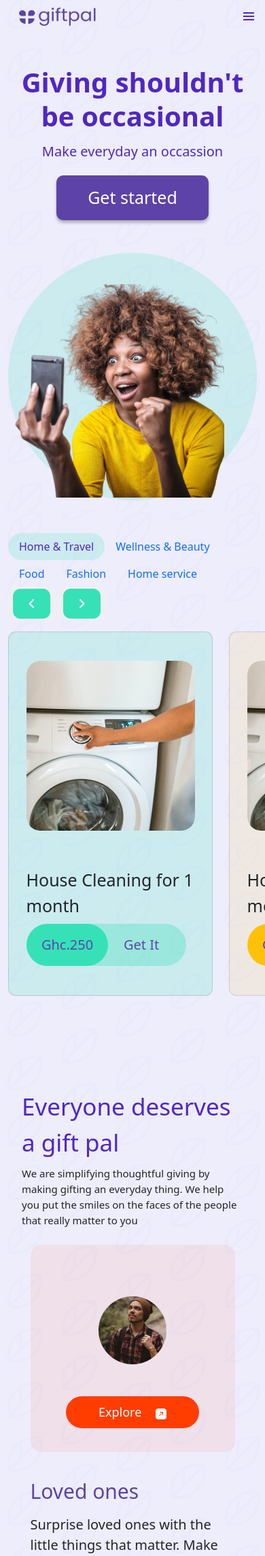
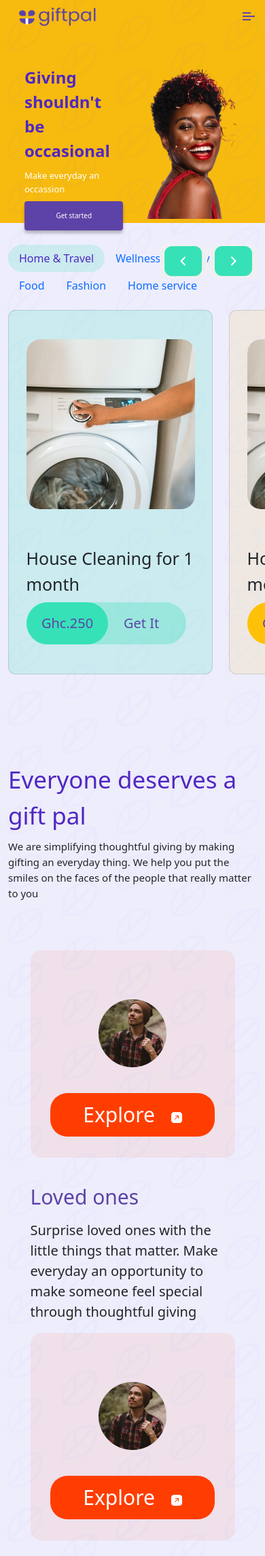
Before and after one commit to kewablay/Giftpal-v2.0, a PHP site: page / in a window 390 px wide. Shown: the top 2289 px of the page at 68% size. Run offline with PHP 8.4, Linux system fonts and the light colour scheme; some libraries are stand-ins or nearby versions.

Commit message:
added changes to the UI

```diff
--- a/css/main.css
+++ b/css/main.css
@@ -2,7 +2,6 @@
 html {
     scroll-behavior: smooth;
   }
-
 
 .bg--gray{
     background: url('../images/grey-bg.png') center ;
@@ -16,14 +15,18 @@ html {
     width: 200px;
     height: 50px;
 }
+
+.header{
+    margin-bottom: 2rem;
+}
 /* ---navbar starts---- */
 nav{
-    padding-top: 1rem;
     margin-bottom: 3.1rem;
     display: flex;
     justify-items: center;
     justify-content: space-between;
 }
+
 
 *a{text-decoration: none;}
 
@@ -71,7 +74,9 @@ nav a{
     background: inherit;
 }
 /* ---navbar ends---- */
-
+.header header{
+    margin: auto;
+}
 
 /* ----main content header section---- */
 
@@ -513,52 +518,6 @@ footer a{
 
 
 /* --------- media queries ------------- */
-@media only screen and (max-width: 992px) {
-    .main-intro-text{
-        display: flex;
-        flex-direction: column;
-        justify-content: center;
-        align-items: center;
-    }
-
-    .second-section .section-intro{
-        display: flex;
-        justify-content: center;
-        align-items: center;
-        margin-bottom: 2rem;
-    }
-    .second-section .intro-desc{
-        width: 307px;
-    }
-
-    .main-intro-text h3{
-        width: 100%;
-        text-align: center;
-    }
-
-    .main-intro-text p{
-        width: fit-content;
-    }
-
-    .hero-image{
-        display: flex;
-        justify-content: center;
-        align-items: center;
-    }
-    /* --gift card scroll ---- */
-    #scroll-btns{
-        position: static;
-        /* right: 0 */
-    }
-
-
-    /* third section */
-    .section-title{
-        text-align: center;
-    }
-}
-
-
 @media only screen and (max-width: 768px) {
 
 
@@ -643,67 +602,43 @@ footer a{
 
     }
 
+@media only screen and (max-width: 567px) {
+    .bg--yellow{
+        background: url('../images/grey-bg.png') center#FFC107;
+    }
 
-@media only screen and (max-width: 576px) {
+    .get-started-btn{
+        font-size: 10px;
+        font-weight: 400;
+        line-height: 15px;
+        border-radius: 4px;
+    }
     .brand img{
         width: 120px;
         height: 30px;
     }
 
+
     .main-intro-text h3{
-        font-size: 40px;
-        line-height: 50px;
+        font-size: 24px;
+        line-height: 36px;
         margin-bottom: .5rem;
+        width: 100%;
     }
 
     .main-intro-text p{
-        font-size: 20px;
+        font-size: 13px;
+        font-weight: 400;
+        line-height: 20px;
+        color: white;
         margin-bottom: 1rem;
+        width: 143px;
     }
-
-    .explore .explore-intro-text{
-        margin: .5rem;
-    }
-    .explore-card .my-button{
-        font-size: 18px;
-    }
-
-}
-
-@media only screen and (max-width: 576px) {
-    .nav-item-list{
-        width: 95%;
+    .hero-image .img{
+        width: 100%;
+        height: 100%;
     }
 }
 
 
-@media only screen and (max-width: 376px) {
-    .nav-item-list{
-        width: 94%;
-    }
-    .explore-card span{
-        margin-left: .5rem;
-    }
-
-    .explore-card a{
-        padding: 0.5rem 1rem;
-        background: #FF3D00;
-        border-radius:25px;
-        font-weight: 400;
-        text-decoration: none;
-        color: white;
-    }
-
-    /* second section */
-    .section-intro h3{
-        font-size: 40px;
-    }
-    .section-intro p{
-        text-align: center;
-    }
-    .second-section .intro-desc {
-        width: 270px;
-    }
-
-
-}
+/* --------- media queries ends -------- */
--- a/home.html
+++ b/home.html
@@ -18,6 +18,7 @@
 <body>
     <!-- ----start of first section----- -->
     <section class="landing-page first-section bg--gray">
+        <div class="header  bg--yellow">
             <nav class="navbar container">
                 <div class="brand">
                     <a href="#"></a><img src="images/giftpal-logo1.png" alt=""></a>
@@ -40,21 +41,28 @@
                     <li class="nav-link"><a class='link' href="#how-it-works">How it works</a></li>
                 </ul>
             </nav>
-        <!-- ----------- -->
+            <!-- -----navbar ends------ -->
 
-        <main class="main-content container">
-            <header class="main-header row pb-5 align-items-center">
-                <div class="main-intro-text col-md mb-5 col-lg-6">
+            <!-- header -->
+            <header class="main-header row align-items-center container">
+                <div class="main-intro-text col-6">
                     <h3>Giving shouldn't be occasional</h3>
                     <p>Make everyday an occassion</p>
                     <a class="my-button get-started-btn" href="register.html">Get started</a>
                 </div>
 
-                <div class="col-lg-6 hero-image">
-                    <img class="img-fluid" src="images/hero-img.png" alt="">
+                <div class="col-6 hero-image">
+                    <picture>
+                        <source media="(max-width: 567px)" srcset="images/header-img.png">
+                        <img class="img" src="images/hero-img.png" alt="">
+                    </picture>
+
                 </div>
             </header>
+            <!-- --header ends--- -->
+        </div>
 
+        <main class="main-content container">
             <!-- -----gift categories ----- -->
             <div class="gift-category-tab">
                 <ul class="nav nav-pills mb-3" id="pills-tab" role="tablist">
```
Also changed, not shown: css/media.css (added, +194 -0 lines), images/header-img.png (added), images/menu.png. Lines whose indentation alone changed are shown as unchanged.
